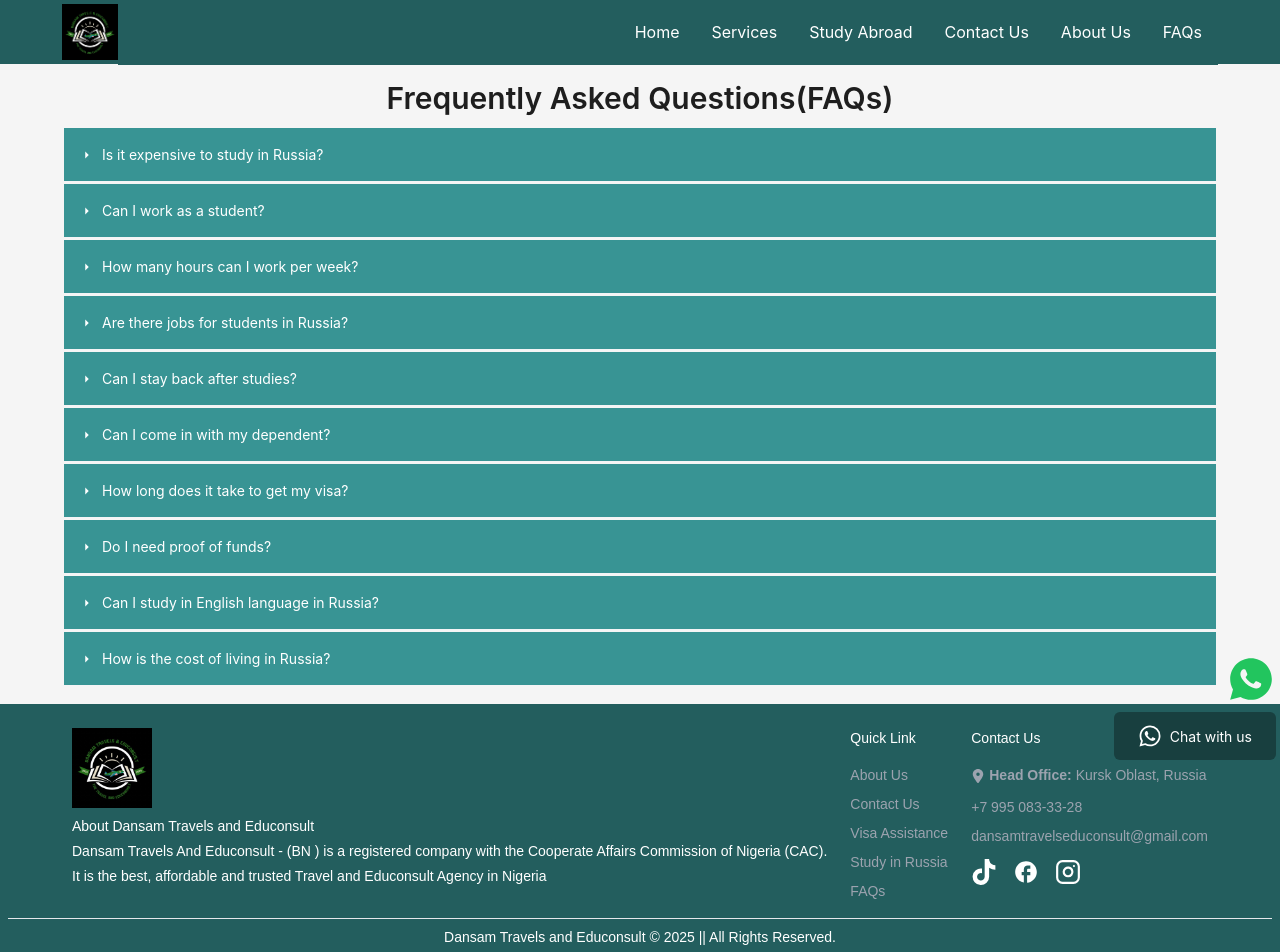
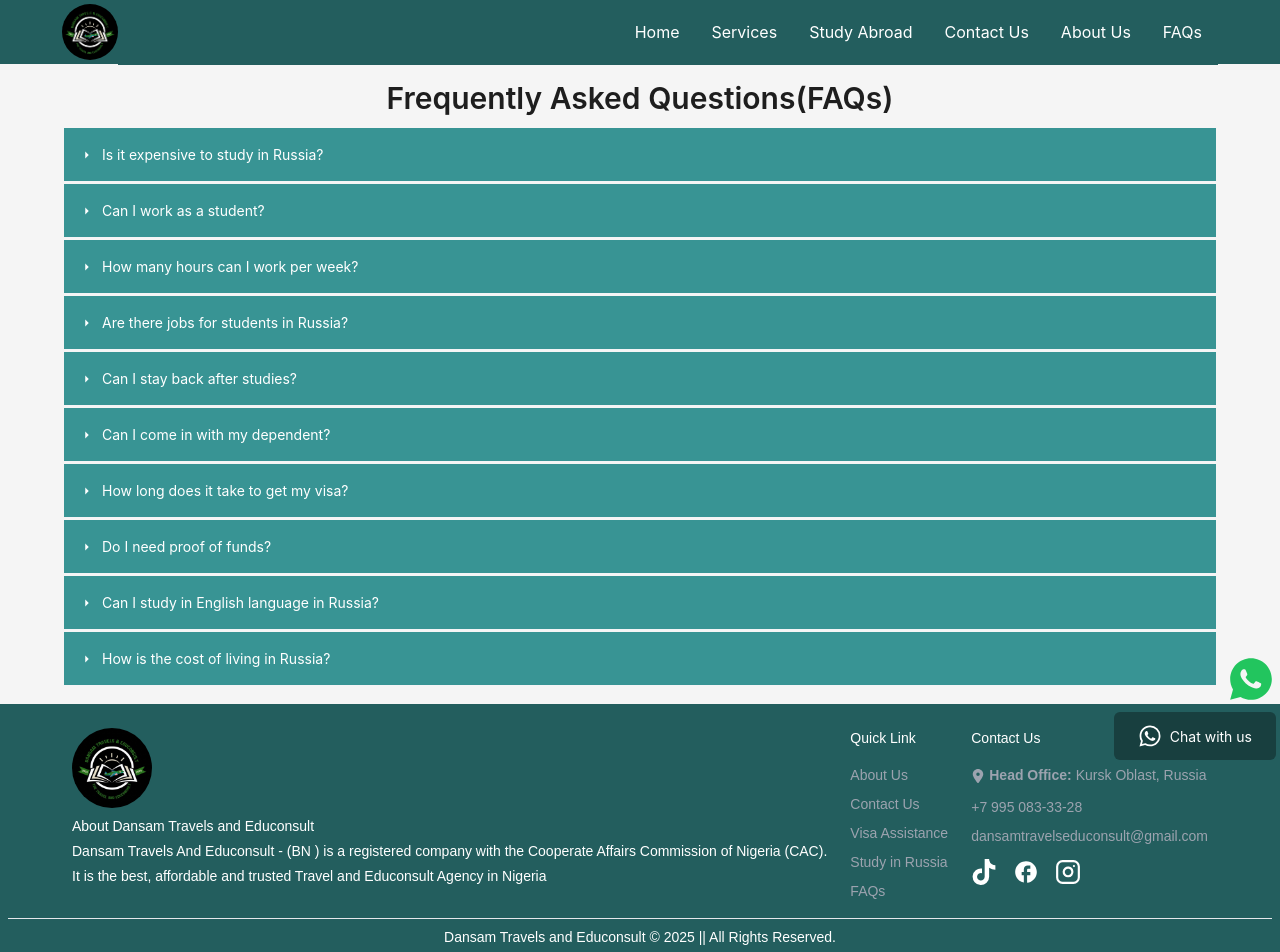
Before and after one commit to Ayobami593/dansam-travels, a Next.js app: page /faqs in a window 1280 px wide. Shown: the top 952 px of the page. Built offline with nearby package versions, Linux system fonts and the light colour scheme; a web font is replaced by a local one.

Commit message:
round the company's logo and moved jsx to tsx

```diff
--- a/src/app/layout.tsx
+++ b/src/app/layout.tsx
@@ -2,9 +2,9 @@
 import "./globals.css";
 
 export const metadata: Metadata = {
-  title: "Dansam",
+  title: "Dansam Travels and Educonsult",
   description:
-    "Dansam travels and educonsult is an agency created specifically for student need to assist them in studying abroad with ease.",
+    "Dansam travels and educonsult is an agency created specifically for student need to assist them in studying abroad with ease and consulting with educational expert.",
 };
 
 export default function RootLayout({
--- a/src/app/page.tsx
+++ b/src/app/page.tsx
@@ -9,7 +9,9 @@
     <Layout>
       <div className="flex flex-col justify-center space-y-5 font-suse">
         <div className="font-medium text-lg md:text-2xl bg-homeHero text-white py-20 md:py-16 space-y-2 rounded-md">
-          <p className="text-center ">Welcome to Dansam Travels & Educonsult</p>
+          <h1 className="text-center ">
+            Welcome to Dansam Travels & Educonsult
+          </h1>
           <p className="text-center ">
             We are here to make your study abroad dream come true
           </p>
--- a/src/app/studydestinations/study-in-russia/page.tsx
+++ b/src/app/studydestinations/study-in-russia/page.tsx
@@ -8,7 +8,7 @@
     <AppLayout>
       <div className="grid grid-cols-1 md:grid-cols-2 gap-x-16 gap-y-4 py-4 font-suse">
         <div className="space-y-3">
-          <p className="font-bold">Study in Russia</p>
+          <h1 className="text-base font-bold">Study in Russia</h1>
           <div className="space-y-4">
             <p>
               Russia is a highly educated country, with a long academic
--- a/src/components/Footer.tsx
+++ b/src/components/Footer.tsx
@@ -10,7 +10,11 @@
     <footer className="text-white font-suse space-y-4">
       <div className="flex flex-col md:flex-row md:justify-between justify- px-8 md:px-16 gap-4">
         <div className="space-y-2">
-          <img src="/companylogoDark.jpg" alt="" className="size-20" />
+          <img
+            src="/companylogoDark.jpg"
+            alt=""
+            className="size-20 rounded-full"
+          />
           <div className="space-y-1 text-justify">
             <p>About Dansam Travels and Educonsult</p>
             <p>
--- a/src/components/Layout.tsx
+++ b/src/components/Layout.tsx
@@ -81,7 +81,11 @@
         >
           <div className="flex justify-between items-center w-full px-3">
             <Link href="/">
-              <img src="/companylogoDark.jpg" alt="" className="size-14" />
+              <img
+                src="/companylogoDark.jpg"
+                alt=""
+                className="size-14 rounded-full"
+              />
             </Link>
             <Button
               className="md:hidden text- bg-none"
--- a/src/components/ServiceCard.jsx
+++ b/src/components/ServiceCard.tsx
@@ -2,8 +2,15 @@
 import React from "react";
 import { FaAngleRight } from "react-icons/fa";
 
-const ServiceCard = ({ images, title, description, link }) => {
-  const truncateText = (text, wordLimit = 60) => {
+interface ServiceCards {
+  images: string;
+  title: string;
+  description: string;
+  link: string;
+}
+
+const ServiceCard = ({ images, title, description, link }: ServiceCards) => {
+  const truncateText = (text: string, wordLimit = 60) => {
     if (!text) return "";
     const words = text.split(" ");
     return words.length > wordLimit
```
Also changed, not shown: src/components/CustomerReview.tsx (renamed from src/components/CustomerReview.jsx), src/components/ReusableContactUs.tsx (renamed from src/components/ReusableContactUs.jsx).
